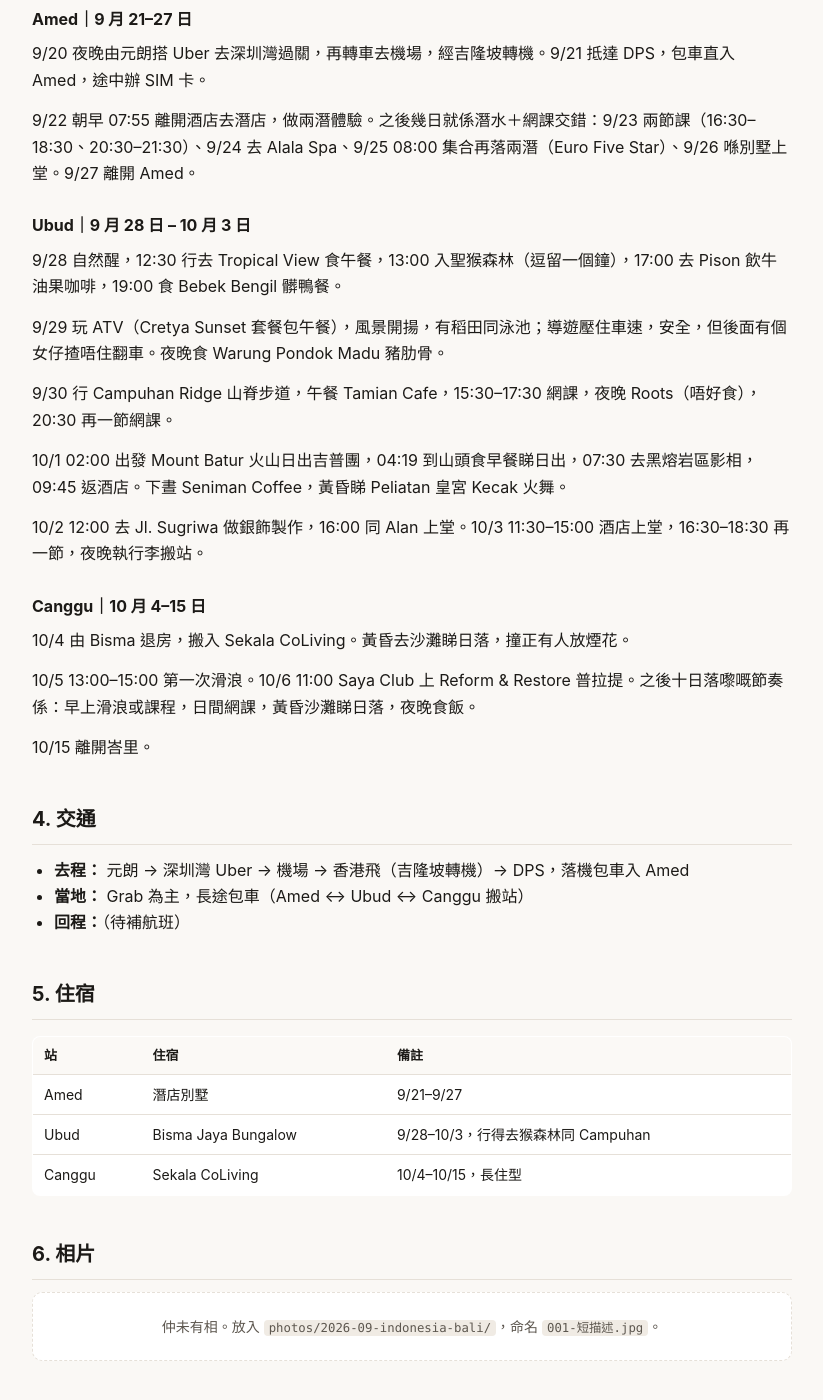
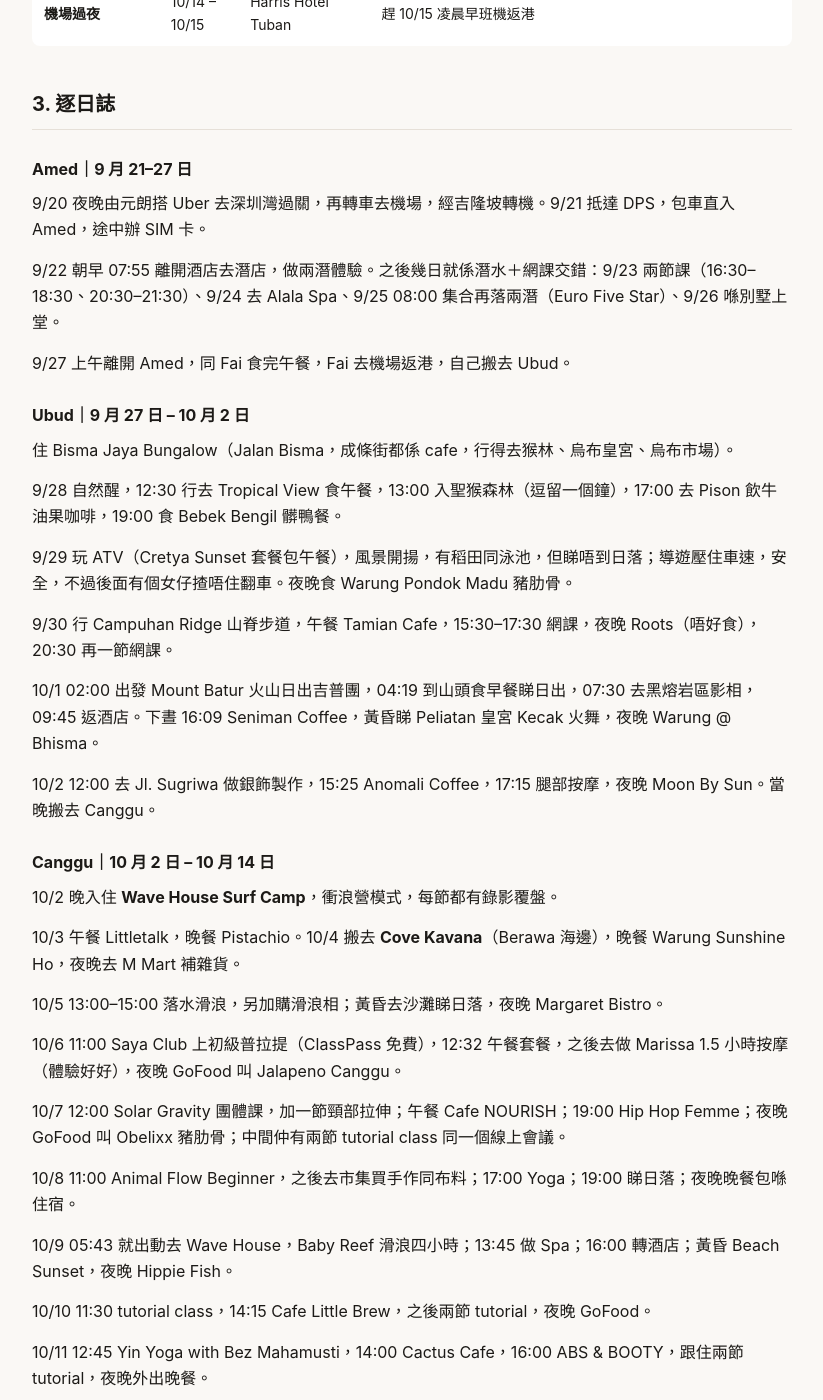
Before and after one commit to Karinatkl/travel-log, a Jekyll site: the page built from trips/2026-09-indonesia-bali.md, in a window 1280 px wide and 1400 px high, scrolled down 1370 px. Shown: the whole window, without its empty margins (92-915 px from the left). Built offline with Jekyll 4.4.1, drawn with Linux system fonts in a browser that asks for light colours; some of the changed text lies outside the part shown.

Commit message:
content(bali): 按最新住宿總表重寫行程總覽／逐日誌／住宿，補 10/7–10/14 每日安排

```diff
--- a/_data/trips.csv
+++ b/_data/trips.csv
@@ -1,3 +1,3 @@
 trip_id,title_zh,title_en,trip_type,country,city,start_date,end_date,nights,status,companions,transport_in,transport_out,accommodation,budget_hkd,spent_hkd,photo_count,video_count,youtube_url,detail_path,last_updated
 2026-11-shenzhen,2026.1111-1113 深圳（南山／福田）,2026.1111-1113 Shenzhen (Nanshan / Futian),LEISURE,China,Shenzhen,2026-11-11,2026-11-13,2,COMPLETED,WITH:Fai / 黑Sir（一餐）,灣仔→皇崗跨境巴士,港鐵,秋果酒店 雍米大床房（2晚）,,2508.7,8,0,,trips/2026-11-shenzhen.md,2026-11-13
-2026-09-indonesia-bali,2026.0920-1015 印尼峇里（Amed／Ubud／Canggu）,2026.0920-1015 Bali (Amed / Ubud / Canggu),DIGITAL_NOMAD,Indonesia,Bali / Amed / Ubud / Canggu,2026-09-20,2026-10-15,25,COMPLETED,WITH:Fai,元朗→深圳灣 Uber → 機場 → HKG（吉隆坡轉機）→ DPS,待補,Amed 潛店別墅／Ubud Bisma Jaya Bungalow／Canggu Sekala CoLiving,,,0,0,,trips/2026-09-indonesia-bali.md,2026-11-14
+2026-09-indonesia-bali,2026.0920-1015 印尼峇里（Amed／Ubud／Canggu）,2026.0920-1015 Bali (Amed / Ubud / Canggu),DIGITAL_NOMAD,Indonesia,Bali / Amed / Ubud / Canggu,2026-09-20,2026-10-15,25,COMPLETED,WITH:Fai,元朗→深圳灣 Uber → 機場 → HKG（吉隆坡轉機）→ DPS,DPS 早班機返港（10/15 凌晨）,Amed 潛店別墅（9/21–27）／Bisma Jaya（9/27–10/2）／Wave House（10/2–4）／Cove Kavana（10/4–14）／Harris Tuban（10/14–15）,,,0,0,,trips/2026-09-indonesia-bali.md,2026-11-14
--- a/trips/2026-09-indonesia-bali.md
+++ b/trips/2026-09-indonesia-bali.md
@@ -39,9 +39,11 @@ lng: 115.1900
 
 | 站 | 日期 | 住邊 | 主要做咩 |
 |---|---|---|---|
-| **Amed** | 9/21 – 9/27 | 潛店別墅 | 考 AOW：9/22 兩潛體驗、9/25 兩潛 Euro Five Star；其間上網課 |
-| **Ubud** | 9/28 – 10/3 | Bisma Jaya Bungalow | 聖猴森林、Pison、髒鴨餐、ATV（Cretya Sunset）、Campuhan Ridge、10/1 Mount Batur 日出、10/2 銀飾製作、Peliatan 皇宮 Kecak |
-| **Canggu** | 10/4 – 10/15 | Sekala CoLiving | 滑浪、Saya Club 普拉提、Animal Flow、瑜伽、舞蹈、音療；平日上網課 |
+| **Amed** | 9/21 – 9/27 | 潛店別墅 | 考 AOW：9/22 兩潛體驗、9/25 Euro Five Star 兩潛；其間上網課 |
+| **Ubud** | 9/27 – 10/2 | Bisma Jaya Bungalow | 聖猴森林、Pison、髒鴨餐、ATV（Cretya Sunset）、Campuhan Ridge、10/1 Mount Batur 日出＋Kecak、10/2 銀飾製作 |
+| **Canggu（衝浪營）** | 10/2 – 10/4 | Wave House Surf Camp | 衝浪營，有錄影覆盤教學 |
+| **Canggu（Berawa）** | 10/4 – 10/14 | Cove Kavana | 衝浪、瑜伽、普拉提、Animal Flow、音療、市集；網課主力期 |
+| **機場過夜** | 10/14 – 10/15 | Harris Hotel Tuban | 趕 10/15 凌晨早班機返港 |
 
 ## 3. 逐日誌
 
@@ -49,41 +51,70 @@ lng: 115.1900
 
 9/20 夜晚由元朗搭 Uber 去深圳灣過關，再轉車去機場，經吉隆坡轉機。9/21 抵達 DPS，包車直入 Amed，途中辦 SIM 卡。
 
-9/22 朝早 07:55 離開酒店去潛店，做兩潛體驗。之後幾日就係潛水＋網課交錯：9/23 兩節課（16:30–18:30、20:30–21:30）、9/24 去 Alala Spa、9/25 08:00 集合再落兩潛（Euro Five Star）、9/26 喺別墅上堂。9/27 離開 Amed。
+9/22 朝早 07:55 離開酒店去潛店，做兩潛體驗。之後幾日就係潛水＋網課交錯：9/23 兩節課（16:30–18:30、20:30–21:30）、9/24 去 Alala Spa、9/25 08:00 集合再落兩潛（Euro Five Star）、9/26 喺別墅上堂。
 
-### Ubud｜9 月 28 日 – 10 月 3 日
+9/27 上午離開 Amed，同 Fai 食完午餐，Fai 去機場返港，自己搬去 Ubud。
+
+### Ubud｜9 月 27 日 – 10 月 2 日
+
+住 Bisma Jaya Bungalow（Jalan Bisma，成條街都係 cafe，行得去猴林、烏布皇宮、烏布市場）。
 
 9/28 自然醒，12:30 行去 Tropical View 食午餐，13:00 入聖猴森林（逗留一個鐘），17:00 去 Pison 飲牛油果咖啡，19:00 食 Bebek Bengil 髒鴨餐。
 
-9/29 玩 ATV（Cretya Sunset 套餐包午餐），風景開揚，有稻田同泳池；導遊壓住車速，安全，但後面有個女仔揸唔住翻車。夜晚食 Warung Pondok Madu 豬肋骨。
+9/29 玩 ATV（Cretya Sunset 套餐包午餐），風景開揚，有稻田同泳池，但睇唔到日落；導遊壓住車速，安全，不過後面有個女仔揸唔住翻車。夜晚食 Warung Pondok Madu 豬肋骨。
 
 9/30 行 Campuhan Ridge 山脊步道，午餐 Tamian Cafe，15:30–17:30 網課，夜晚 Roots（唔好食），20:30 再一節網課。
 
-10/1 02:00 出發 Mount Batur 火山日出吉普團，04:19 到山頭食早餐睇日出，07:30 去黑熔岩區影相，09:45 返酒店。下晝 Seniman Coffee，黃昏睇 Peliatan 皇宮 Kecak 火舞。
+10/1 02:00 出發 Mount Batur 火山日出吉普團，04:19 到山頭食早餐睇日出，07:30 去黑熔岩區影相，09:45 返酒店。下晝 16:09 Seniman Coffee，黃昏睇 Peliatan 皇宮 Kecak 火舞，夜晚 Warung @ Bhisma。
 
-10/2 12:00 去 Jl. Sugriwa 做銀飾製作，16:00 同 Alan 上堂。10/3 11:30–15:00 酒店上堂，16:30–18:30 再一節，夜晚執行李搬站。
+10/2 12:00 去 Jl. Sugriwa 做銀飾製作，15:25 Anomali Coffee，17:15 腿部按摩，夜晚 Moon By Sun。當晚搬去 Canggu。
 
-### Canggu｜10 月 4–15 日
+### Canggu｜10 月 2 日 – 10 月 14 日
 
-10/4 由 Bisma 退房，搬入 Sekala CoLiving。黃昏去沙灘睇日落，撞正有人放煙花。
+10/2 晚入住 **Wave House Surf Camp**，衝浪營模式，每節都有錄影覆盤。
 
-10/5 13:00–15:00 第一次滑浪。10/6 11:00 Saya Club 上 Reform & Restore 普拉提。之後十日落嚟嘅節奏係：早上滑浪或課程，日間網課，黃昏沙灘睇日落，夜晚食飯。
+10/3 午餐 Littletalk，晚餐 Pistachio。10/4 搬去 **Cove Kavana**（Berawa 海邊），晚餐 Warung Sunshine Ho，夜晚去 M Mart 補雜貨。
 
-10/15 離開峇里。
+10/5 13:00–15:00 落水滑浪，另加購滑浪相；黃昏去沙灘睇日落，夜晚 Margaret Bistro。
+
+10/6 11:00 Saya Club 上初級普拉提（ClassPass 免費），12:32 午餐套餐，之後去做 Marissa 1.5 小時按摩（體驗好好），夜晚 GoFood 叫 Jalapeno Canggu。
+
+10/7 12:00 Solar Gravity 團體課，加一節頸部拉伸；午餐 Cafe NOURISH；19:00 Hip Hop Femme；夜晚 GoFood 叫 Obelixx 豬肋骨；中間仲有兩節 tutorial class 同一個線上會議。
+
+10/8 11:00 Animal Flow Beginner，之後去市集買手作同布料；17:00 Yoga；19:00 睇日落；夜晚晚餐包喺住宿。
+
+10/9 05:43 就出動去 Wave House，Baby Reef 滑浪四小時；13:45 做 Spa；16:00 轉酒店；黃昏 Beach Sunset，夜晚 Hippie Fish。
+
+10/10 11:30 tutorial class，14:15 Cafe Little Brew，之後兩節 tutorial，夜晚 GoFood。
+
+10/11 12:45 Yin Yoga with Bez Mahamusti，14:00 Cactus Cafe，16:00 ABS & BOOTY，跟住兩節 tutorial，夜晚外出晚餐。
+
+10/12 12:00 Sacred Sounds of Surya（2.5 小時音療），午餐，17:00 Summer Signature，18:00 同 Ken 開會，夜晚 GoFood Nasi Goreng。
+
+10/13 14:15 Milk & Madu Canggu，逛 Love Anchor，18:00 Spa，夜晚 Inklusiv Warung。
+
+10/14 08:00–12:00 退房，13:00 午餐，14:00 搭 Grab（約一個鐘）搬去機場邊 Harris Hotel Tuban，15:30–20:30 連環 tutorial class，夜晚晚餐。
+
+### 機場過夜｜10 月 14–15 日
+
+住 Harris Hotel Tuban，貪近機場。10/15 凌晨早班機返香港。
 
 ## 4. 交通
 
 - **去程：** 元朗 → 深圳灣 Uber → 機場 → 香港飛（吉隆坡轉機）→ DPS，落機包車入 Amed
-- **當地：** Grab 為主，長途包車（Amed ↔ Ubud ↔ Canggu 搬站）
-- **回程：**（待補航班）
+- **轉場：** Amed → Ubud 包車；Ubud → Canggu 包車（約 1.5–2 小時）；Canggu → 機場 10/14 搭 Grab（約一個鐘）
+- **當地：** Gojek / GoRide / GoCar 為主，短程 5–40 港元級
+- **回程：** 10/15 凌晨 DPS 早班機返香港（航班待補）
 
 ## 5. 住宿
 
-| 站 | 住宿 | 備註 |
+| 日期 | 住宿 | 位置／備註 |
 |---|---|---|
-| Amed | 潛店別墅 | 9/21–9/27 |
-| Ubud | Bisma Jaya Bungalow | 9/28–10/3，行得去猴森林同 Campuhan |
-| Canggu | Sekala CoLiving | 10/4–10/15，長住型 |
+| 9/21 – 9/27 | 潛店別墅（Amed） | 落水方便，潛店接送 |
+| 9/27 – 10/2 | **Bisma Jaya Bungalow** | Jalan Bisma，cafe 一條街，行得去猴林／皇宮／市場；有泳池、露台、包早餐、免費 WiFi；前台可代約漂流、越野吉普、包車 |
+| 10/2 – 10/4 | **Wave House Surf Camp** | Canggu，衝浪營，帶錄影覆盤教學 |
+| 10/4 – 10/14 | **Cove Kavana** | Canggu Berawa 海邊，衝浪、瑜伽、普拉提、音療冥想，數碼遊民生活 |
+| 10/14 – 10/15 | **Harris Hotel Tuban** | 機場周邊，過夜等凌晨早班機 |
 
 ## 6. 相片
 
```
